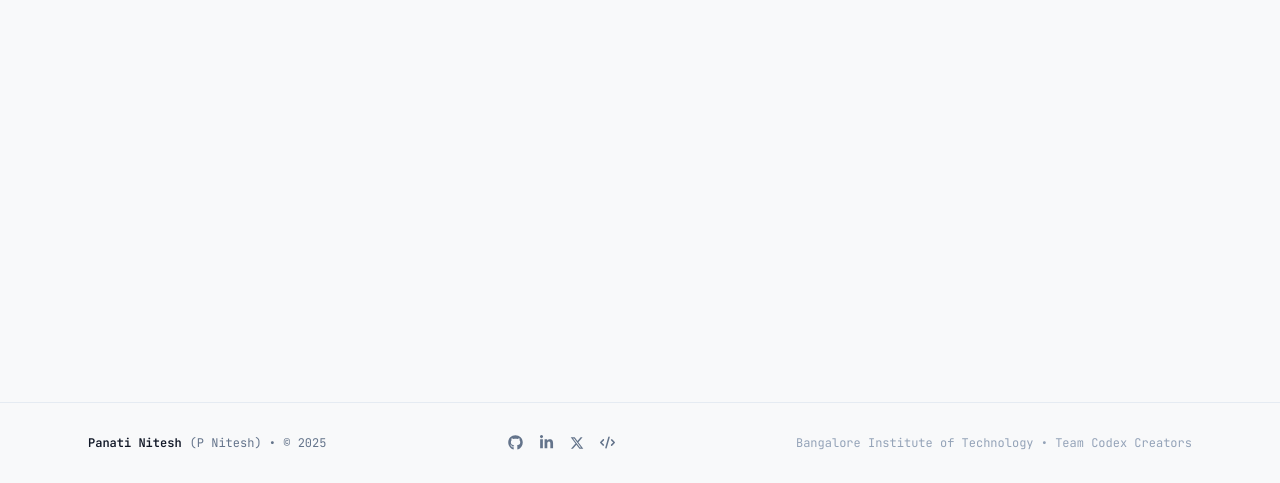
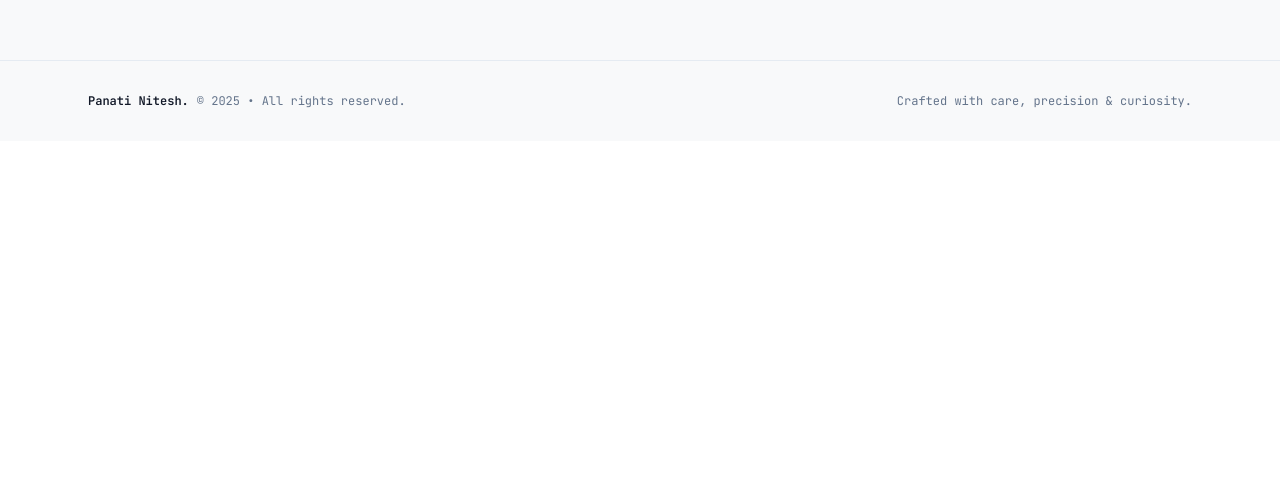
Before and after one commit to PanatiNitesh/Portfolio, a React (Create React App) app in the folder myself/: page / in a window 1280 px wide. Shown: the part 9090-9573 px from the top of the page. After the commit the page ends 9231 px from the top, so only its background shows below. Built offline with nearby package versions, Linux system fonts and the light colour scheme.

Commit message:
feat(seo): synchronize canonical URLs and sitemaps with live property niteshreddydev.vercel.app

```diff
--- a/myself/src/Components/Footer.js
+++ b/myself/src/Components/Footer.js
@@ -1,60 +1,17 @@
 import React from "react";
-import { socialMediaUrl } from "../Details";
-import { FaGithub, FaLinkedinIn, FaXTwitter, FaCode } from "react-icons/fa6";
 
 function Footer() {
   const currentYear = new Date().getFullYear();
-  const { linkdein, github, twitter, leetcode } = socialMediaUrl;
 
   return (
     <footer className="w-full py-8 bg-[#F8F9FA] dark:bg-[#121214] border-t border-slate-200/80 dark:border-white/5 transition-colors duration-300">
       <div className="container mx-auto max-w-6xl px-6 flex flex-col sm:flex-row items-center justify-between gap-4 text-xs font-mono text-slate-500 dark:text-stone-400">
         <div className="flex items-center gap-2">
-          <span className="font-bold text-[#111827] dark:text-white">Panati Nitesh</span>
-          <span>(P Nitesh) • © {currentYear}</span>
+          <span className="font-bold text-[#111827] dark:text-white">Panati Nitesh.</span>
+          <span>© {currentYear} • All rights reserved.</span>
         </div>
-
-        <div className="flex items-center gap-4 text-slate-500 dark:text-stone-400">
-          <a
-            href={github}
-            target="_blank"
-            rel="noopener noreferrer"
-            className="hover:text-[#111827] dark:hover:text-white transition-colors"
-            aria-label="GitHub"
-          >
-            <FaGithub size={15} />
-          </a>
-          <a
-            href={linkdein}
-            target="_blank"
-            rel="noopener noreferrer"
-            className="hover:text-[#0A66C2] transition-colors"
-            aria-label="LinkedIn"
-          >
-            <FaLinkedinIn size={15} />
-          </a>
-          <a
-            href={twitter}
-            target="_blank"
-            rel="noopener noreferrer"
-            className="hover:text-[#111827] dark:hover:text-white transition-colors"
-            aria-label="Twitter / X"
-          >
-            <FaXTwitter size={14} />
-          </a>
-          <a
-            href={leetcode}
-            target="_blank"
-            rel="noopener noreferrer"
-            className="hover:text-[#FFA116] transition-colors"
-            aria-label="LeetCode"
-          >
-            <FaCode size={15} />
-          </a>
-        </div>
-
-        <p className="text-slate-400 dark:text-stone-500">
-          Bangalore Institute of Technology • Team Codex Creators
+        <p>
+          Crafted with care, precision & curiosity.
         </p>
       </div>
     </footer>
--- a/myself/src/Pages/Contact.js
+++ b/myself/src/Pages/Contact.js
@@ -1,11 +1,10 @@
 import React from "react";
 import { Mail, ArrowRight, MessageSquare, Send } from "lucide-react";
-import { FaXTwitter, FaLinkedinIn, FaGithub } from "react-icons/fa6";
-import { contactDetails, socialMediaUrl } from "../Details";
+import { FaXTwitter } from "react-icons/fa6";
+import { contactDetails } from "../Details";
 
 const Contact = () => {
-  const { email } = contactDetails;
-  const { linkdein, github, twitter } = socialMediaUrl;
+  const { email, twitter } = contactDetails;
 
   return (
     <main className="min-h-screen bg-transparent pt-12 md:pt-16 pb-12 md:pb-16 px-4 md:px-8 overflow-x-hidden">
@@ -20,7 +19,7 @@ const Contact = () => {
             Get in Touch
           </h2>
           <p className="text-slate-600 dark:text-stone-400 text-sm md:text-base leading-relaxed max-w-xl mx-auto pt-2 px-2">
-            Whether you have an opportunity, a technical collaboration, or simply want to connect, I'm always open to connecting.
+            Whether you have an opportunity, a technical collaboration, or simply want to connect, my inbox is always open.
           </p>
         </div>
         <div className="w-12 h-1 bg-blue-600 dark:bg-blue-400 mx-auto rounded-full mt-6"></div>
@@ -29,56 +28,6 @@ const Contact = () => {
       {/* --- CONTACT GRID --- */}
       <section className="container mx-auto max-w-5xl px-2 md:px-0">
         <div className="grid grid-cols-1 md:grid-cols-2 gap-6 md:gap-8">
-
-          {/* LinkedIn Card */}
-          <a
-            href={linkdein}
-            target="_blank"
-            rel="noopener noreferrer"
-            className="group relative p-8 md:p-10 rounded-[2.5rem] bg-white dark:bg-[#18181B] border border-slate-200/90 dark:border-white/10 hover:border-[#0A66C2] dark:hover:border-[#0A66C2]/60 transition-all duration-500 overflow-hidden shadow-sm hover:shadow-xl"
-          >
-            <div className="relative z-10 flex flex-col h-full">
-              <div className="w-14 h-14 rounded-2xl bg-slate-100 dark:bg-white/5 border border-slate-200 dark:border-white/10 flex items-center justify-center text-[#0A66C2] dark:text-[#3880c9] mb-6 group-hover:scale-110 transition-transform duration-300">
-                <FaLinkedinIn size={24} />
-              </div>
-              <h3 className="text-xl md:text-2xl font-bold mb-2 text-[#111827] dark:text-white">LinkedIn</h3>
-              <p className="text-slate-500 dark:text-stone-400 text-xs md:text-sm mb-8">Connect professionally, follow hackathon achievements, and explore career collaborations.</p>
-
-              <div className="mt-auto flex items-center justify-between gap-2">
-                <span className="text-sm md:text-base font-mono text-slate-800 dark:text-stone-200 group-hover:text-[#0A66C2] dark:group-hover:text-[#3880c9] transition-colors truncate">
-                  in/nitesh-reddy-dev
-                </span>
-                <div className="w-9 h-9 rounded-full border border-slate-300 dark:border-white/10 flex items-center justify-center text-slate-600 dark:text-stone-300 group-hover:bg-[#0A66C2] group-hover:border-[#0A66C2] group-hover:text-white transition-all duration-300 shrink-0">
-                   <ArrowRight size={13} />
-                </div>
-              </div>
-            </div>
-          </a>
-
-          {/* GitHub Card */}
-          <a
-            href={github}
-            target="_blank"
-            rel="noopener noreferrer"
-            className="group relative p-8 md:p-10 rounded-[2.5rem] bg-white dark:bg-[#18181B] border border-slate-200/90 dark:border-white/10 hover:border-slate-800 dark:hover:border-white/40 transition-all duration-500 overflow-hidden shadow-sm hover:shadow-xl"
-          >
-            <div className="relative z-10 flex flex-col h-full">
-              <div className="w-14 h-14 rounded-2xl bg-slate-100 dark:bg-white/5 border border-slate-200 dark:border-white/10 flex items-center justify-center text-[#111827] dark:text-white mb-6 group-hover:scale-110 transition-transform duration-300">
-                <FaGithub size={24} />
-              </div>
-              <h3 className="text-xl md:text-2xl font-bold mb-2 text-[#111827] dark:text-white">GitHub</h3>
-              <p className="text-slate-500 dark:text-stone-400 text-xs md:text-sm mb-8">Inspect open-source repositories, AI pipelines, SIH winning code, and prototypes.</p>
-
-              <div className="mt-auto flex items-center justify-between gap-2">
-                <span className="text-sm md:text-base font-mono text-slate-800 dark:text-stone-200 group-hover:text-[#111827] dark:group-hover:text-white transition-colors truncate">
-                  github.com/PanatiNitesh
-                </span>
-                <div className="w-9 h-9 rounded-full border border-slate-300 dark:border-white/10 flex items-center justify-center text-slate-600 dark:text-stone-300 group-hover:bg-[#111827] dark:group-hover:bg-white group-hover:text-white dark:group-hover:text-black transition-all duration-300 shrink-0">
-                   <ArrowRight size={13} />
-                </div>
-              </div>
-            </div>
-          </a>
 
           {/* Email Card */}
           <a
@@ -90,14 +39,14 @@ const Contact = () => {
                 <Mail size={24} />
               </div>
               <h3 className="text-xl md:text-2xl font-bold mb-2 text-[#111827] dark:text-white">Direct Email</h3>
-              <p className="text-slate-500 dark:text-stone-400 text-xs md:text-sm mb-8">Available for software engineering roles, hackathons, and direct outreach.</p>
+              <p className="text-slate-500 dark:text-stone-400 text-xs md:text-sm mb-8">Available for software engineering roles & exciting collaborations.</p>
 
               <div className="mt-auto flex items-center justify-between gap-2">
                 <span className="text-sm md:text-base font-mono text-slate-800 dark:text-stone-200 group-hover:text-blue-600 dark:group-hover:text-blue-400 transition-colors truncate">
                   {email}
                 </span>
                 <div className="w-9 h-9 rounded-full border border-slate-300 dark:border-white/10 flex items-center justify-center text-slate-600 dark:text-stone-300 group-hover:bg-[#111827] dark:group-hover:bg-white group-hover:text-white dark:group-hover:text-black transition-all duration-300 shrink-0">
-                   <Send size={13} />
+                  <Send size={13} />
                 </div>
               </div>
             </div>
@@ -122,7 +71,7 @@ const Contact = () => {
                   @Nitesh_Reddy_
                 </span>
                 <div className="w-9 h-9 rounded-full border border-slate-300 dark:border-white/10 flex items-center justify-center text-slate-600 dark:text-stone-300 group-hover:bg-[#111827] dark:group-hover:bg-white group-hover:text-white dark:group-hover:text-black transition-all duration-300 shrink-0">
-                   <ArrowRight size={13} />
+                  <ArrowRight size={13} />
                 </div>
               </div>
             </div>
```
Also changed, not shown: myself/public/index.html (+14 -14 lines), myself/public/robots.txt, 1 other file (tests, documents, lock files or other folders).
